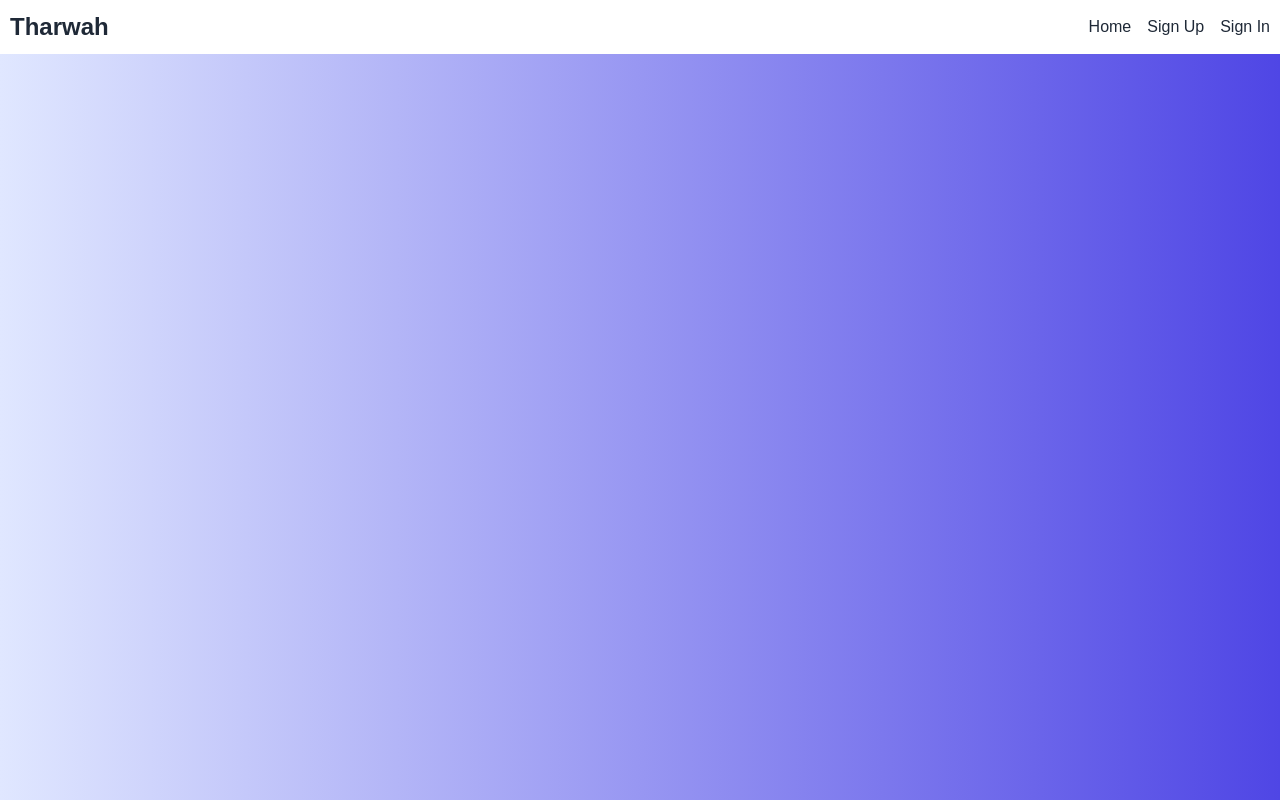
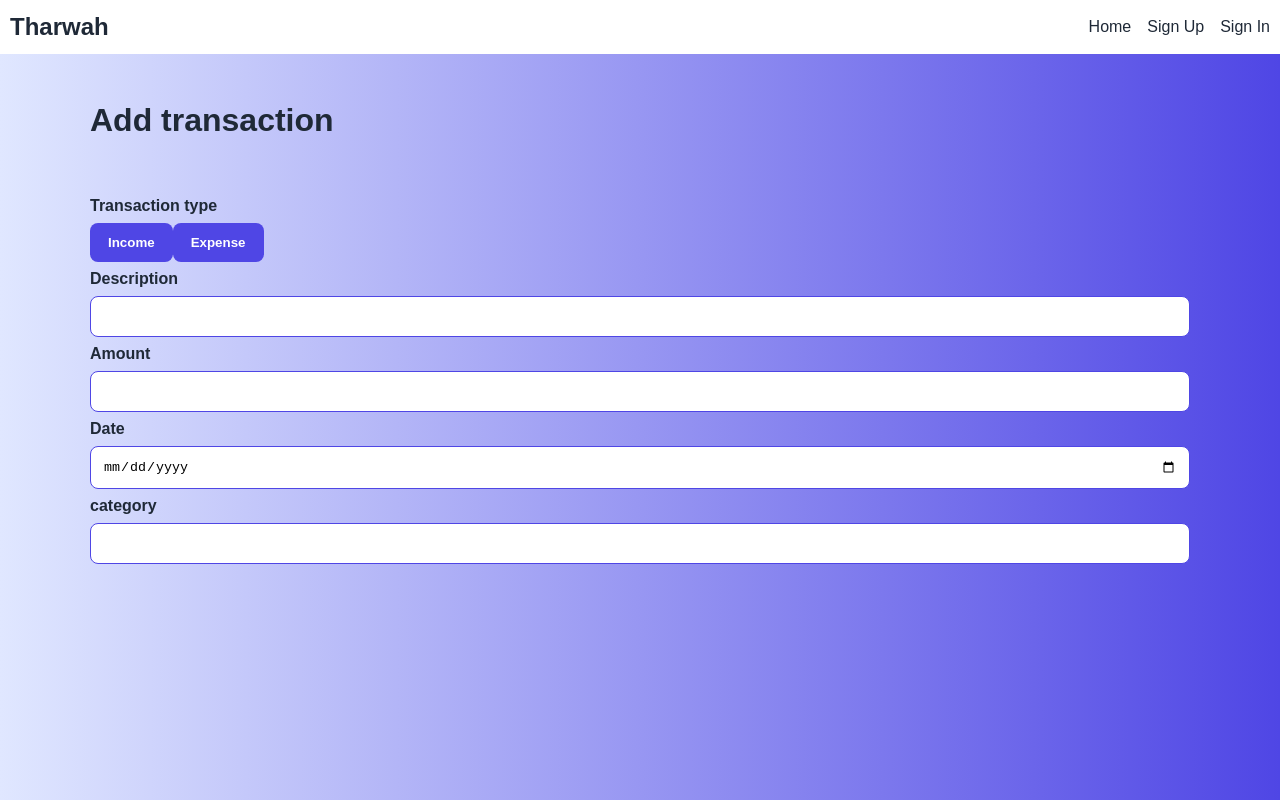
Before and after one commit to HusainAlmajed/Tharwah-Project-Front-End, a React (Vite) app: page /transaction/new in a window 1280 px wide. Built offline with nearby package versions, Linux system fonts and the light colour scheme; no server answers; a web font is replaced by a local one.

Commit message:
Created the transactions form

```diff
--- a/src/App.css
+++ b/src/App.css
@@ -114,3 +114,19 @@ button:disabled {
   border-radius: 12px;
   box-shadow: 0 8px 24px rgba(0, 0, 0, 0.08);
 }
+
+
+.transactionForm {
+  width: 100%;
+  max-width: 1100px;
+}
+
+.transactionForm h1 {
+  margin-bottom: 30px;
+}
+
+.transactionForm {
+  display: flex;
+  flex-direction: column;
+  gap: 28px;
+}
--- a/src/App.jsx
+++ b/src/App.jsx
@@ -6,6 +6,7 @@ import { useState } from "react"
 import SignInForm from "./pages/SignInForm"
 import Landing from "./pages/Landing"
 import Dashboard from "./pages/Dashboard"
+import TransactionForm from "./pages/TransactionForm"
 
 const getUserFromToken = () => {
   const token = localStorage.getItem('token')
@@ -27,6 +28,7 @@ const App = () => {
         <Route path='/' element={user ? <Dashboard user={user} /> : <Landing />} />
         <Route path='/sign-up' element={<SignUpForm setUser={setUser} />} />
         <Route path='/sign-in' element={<SignInForm setUser={setUser} />} />
+        <Route path="/transaction/new" element={<TransactionForm />} />
       </Routes>
       </main>
     </div>
--- a/src/pages/Dashboard.jsx
+++ b/src/pages/Dashboard.jsx
@@ -16,6 +16,7 @@ const Dashboard = (props) => {
 
     return (
         <div className="dashboard">
+            <button>+ Add Transaction</button>
         <section className="cardSec">
             Income
                 <div className="card">
--- /dev/null
+++ b/src/pages/TransactionForm.jsx
@@ -0,0 +1,40 @@
+import { useState } from "react"
+
+const TransactionForm = () => {
+
+const initialState = {
+    name: '',
+    trnasactionType: ''
+}
+
+const [transactionData , setTransactionData] = useState(initialState)
+
+    return (
+        <div className="transactionForm">
+        <h1>Add transaction</h1>
+
+        <form>
+            <label>Transaction type</label>
+            <div className="typeButton">
+                <button type="button">Income</button>
+                <button type="button">Expense</button>
+            </div>
+
+            Description
+            <input type="String" name="description" />
+
+            Amount
+            <input type="Number" name="amount" required />
+
+            Date
+            <input type="Date" name="date" required />
+
+            category
+            <input />
+
+        </form>
+        </div>
+    )
+}
+
+export default TransactionForm
```
